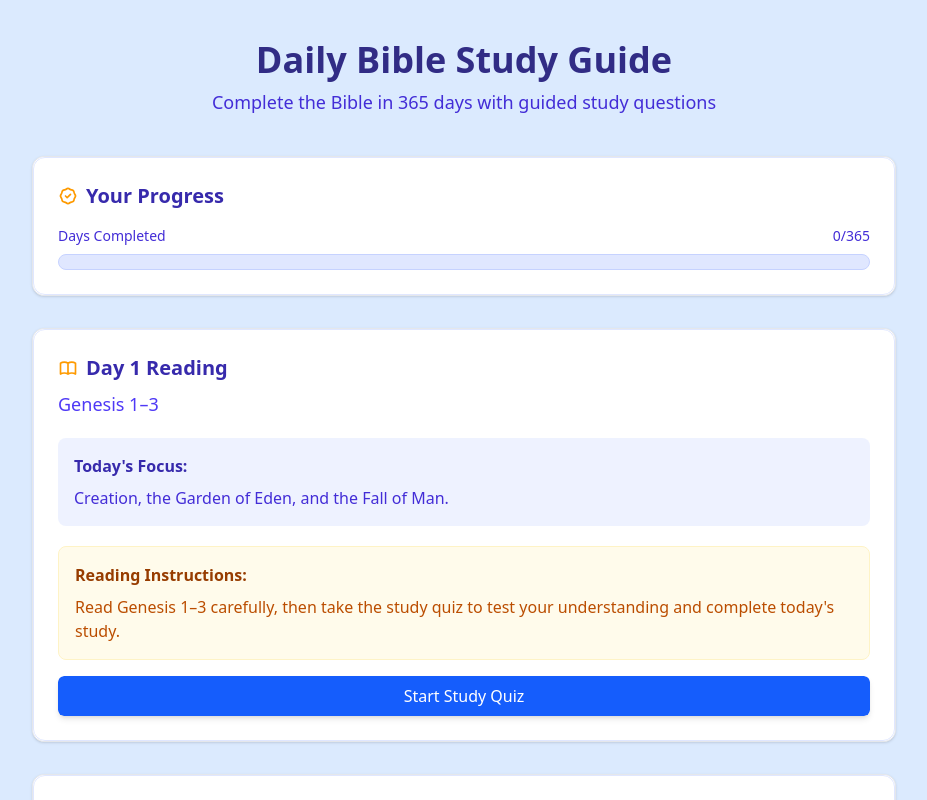
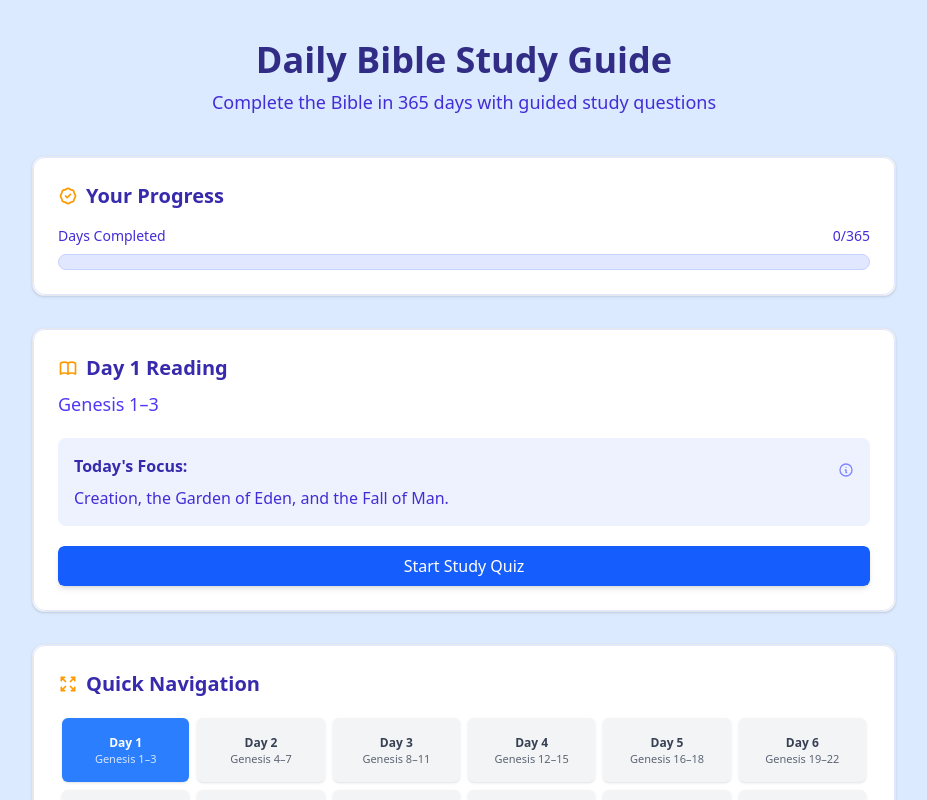
Before and after one commit to francislainy/bible-quiz-schedule, an Angular app: page / in a window 1280 px wide. Shown: the top 800 px of the page, without its empty margins (176-1103 px from the left). Built offline with nearby package versions, Linux system fonts and the light colour scheme.

Commit message:
Update info message

```diff
--- a/src/app/app.html
+++ b/src/app/app.html
@@ -59,18 +59,22 @@
 
         <div class="space-y-5">
           <div class="bg-indigo-50 p-4 rounded-lg">
-            <h4 class="font-semibold mb-2 text-indigo-800">Today's Focus:</h4>
+            <div class="flex items-center justify-between">
+              <h4 class="font-semibold mb-2 text-indigo-800">Today's Focus:</h4>
+              <div class="relative group">
+                <svg class="h-4 w-4 text-indigo-400 hover:text-indigo-600 cursor-help" fill="none" stroke="currentColor" viewBox="0 0 24 24">
+                  <path stroke-linecap="round" stroke-linejoin="round" stroke-width="2" d="M13 16h-1v-4h-1m1-4h.01M21 12a9 9 0 11-18 0 9 9 0 0118 0z"></path>
+                </svg>
+                <div class="absolute right-0 bottom-6 w-64 bg-indigo-800 text-indigo-100 text-xs rounded-lg p-2 opacity-0 group-hover:opacity-100 transition-opacity duration-200 pointer-events-none z-10">
+                  Read {{ todaysReading()?.passage }} carefully, then take the study quiz to test your understanding and
+                  complete today's study.
+                </div>
+              </div>
+            </div>
             <p class="text-indigo-700">{{ todaysReading()?.focus }}.</p>
           </div>
 
           <div *ngIf="!showQuiz()" class="space-y-4">
-            <div class="bg-amber-50 p-4 rounded-lg border border-amber-100">
-              <h4 class="font-semibold mb-2 text-amber-800">Reading Instructions:</h4>
-              <p class="text-amber-700">
-                Read {{ todaysReading()?.passage }} carefully, then take the study quiz to test your understanding and
-                complete today's study.
-              </p>
-            </div>
             <app-button
               (click)="startQuiz()"
               [disabled]="isCurrentDayCompleted()"
```
